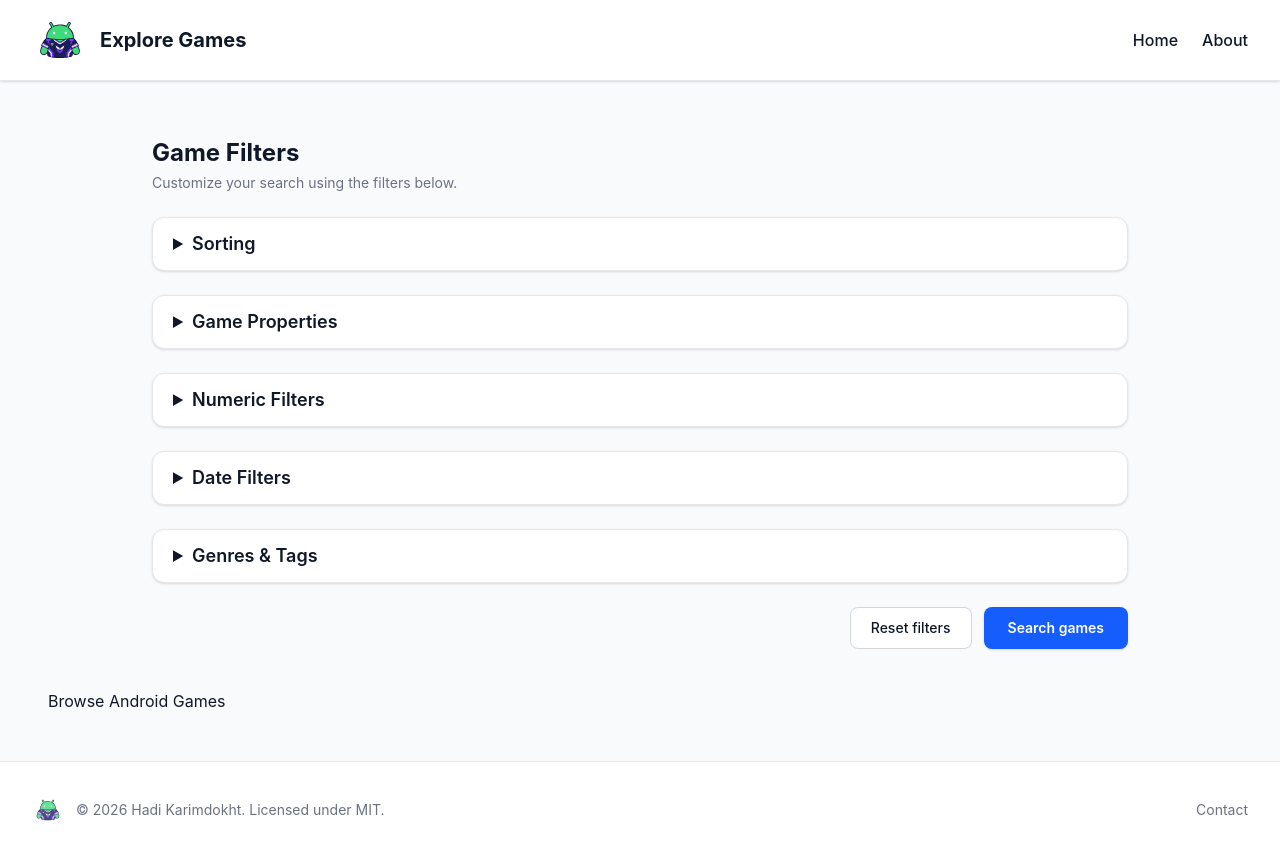
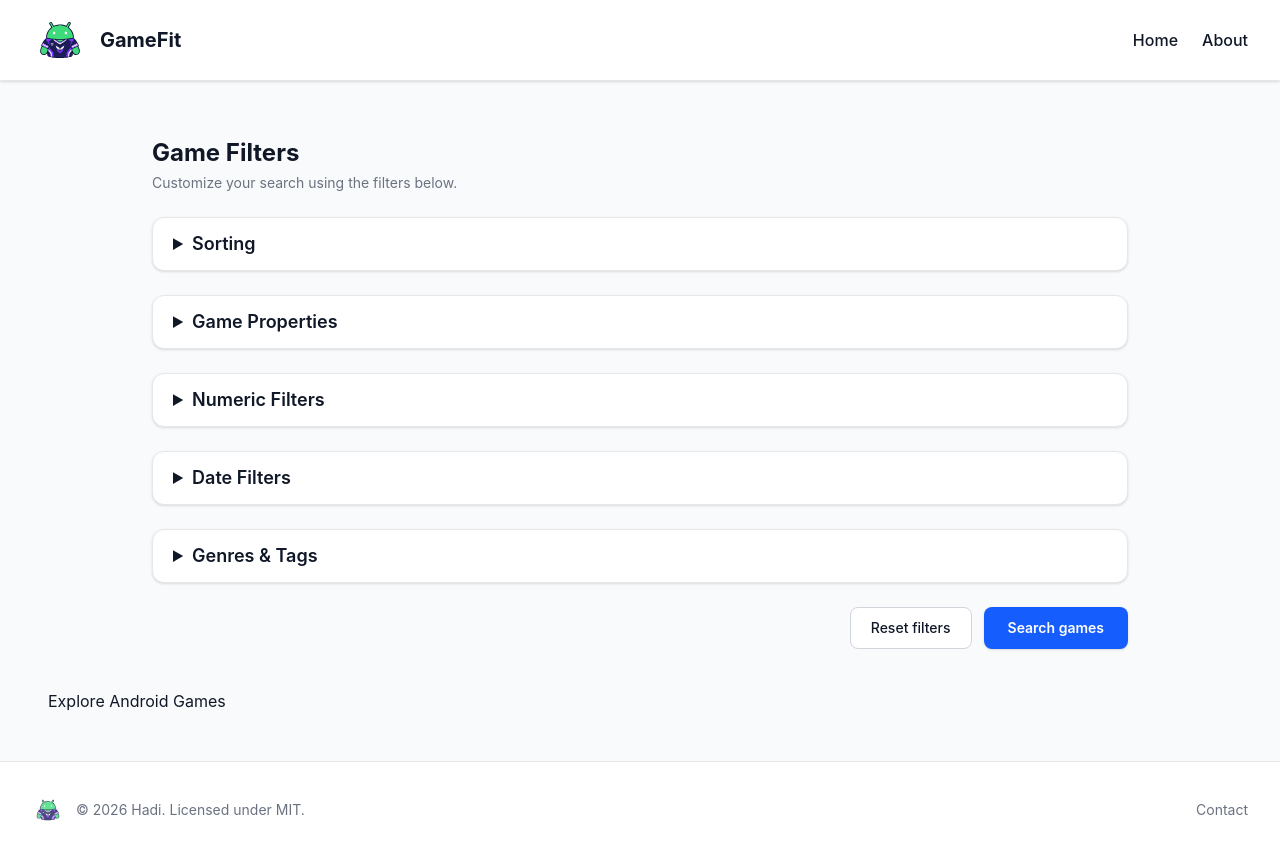
Before and after one commit to 8HadiG/game-fit, a React (Vite) app in the folder web/front/: page / in a window 1280 px wide. Built offline with nearby package versions, Linux system fonts and the light colour scheme.

Commit message:
Rename tab title

```diff
--- a/web/front/index.html
+++ b/web/front/index.html
@@ -3,7 +3,7 @@
   <head>
     <meta charset="UTF-8" />
     <meta name="viewport" content="width=device-width, initial-scale=1.0" />
-    <title>Explore Games</title>
+    <title>GameFit</title>
     <link rel="icon" type="image/svg+xml" href="/favicon.svg" />
     <link rel="alternate icon" type="image/png" href="/favicon.png" />
   </head>
--- a/web/front/src/App.jsx
+++ b/web/front/src/App.jsx
@@ -7,7 +7,7 @@ import Card from "./components/Card";
 import Page from "./components/Page";
 
 export default function App() {
-  const initData = ["Browse Android Games"];
+  const initData = ["Explore Android Games"];
   const [data, setData] = useState(initData);
 
   return (
--- a/web/front/src/components/Layout.jsx
+++ b/web/front/src/components/Layout.jsx
@@ -15,13 +15,11 @@ export default function Layout({ children }) {
           <Link to="/" className="flex items-center gap-3">
             <img
               src={imgSrc}
-              alt="Explore Games Logo"
+              alt="GameFit Logo"
               className="h-12 w-auto sm:h-14"
               onError={() => setImgSrc(logoPng)}
             />
-            <span className="xs:block hidden text-xl font-bold">
-              Explore Games
-            </span>
+            <span className="xs:block hidden text-xl font-bold">GameFit</span>
           </Link>
 
           {/* Navigation */}
@@ -59,7 +57,7 @@ export default function Layout({ children }) {
               onError={() => setImgSrc(logoPng)}
             />
             <span className="text-sm text-gray-500 dark:text-gray-400">
-              © 2026 Hadi Karimdokht. Licensed under MIT.
+              © 2026 Hadi. Licensed under MIT.
             </span>
           </div>
 
```
